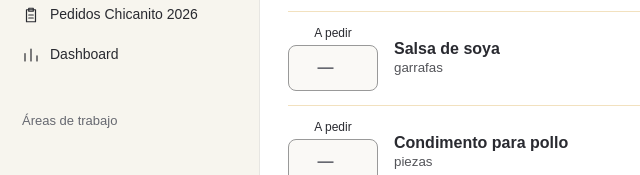
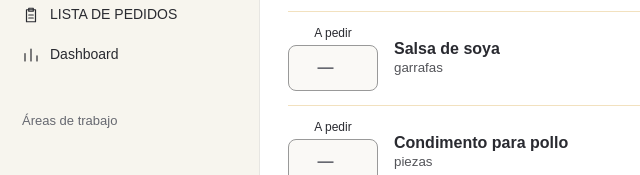
Before and after one commit to MiguelEnriquePortilla/chickenia, a website: page ChickenIA/pedidos.html in a window 1280 px wide. Shown: the part 358-533 px from the top of the page, 0-640 px from the left. Drawn offline with Linux system fonts and the light colour scheme.

Commit message:
Actualiza lista de pedidos y agrega condimento de espagueti a SAMS

```diff
--- a/ChickenIA/js/area-navigation.js
+++ b/ChickenIA/js/area-navigation.js
@@ -46,7 +46,7 @@
     callback=onSelect;if(mounted){select(selected);return;}mounted=true;
     container.classList.add('area-shell');
     const aside=document.createElement('aside');aside.className='area-sidebar';aside.setAttribute('aria-label','Navegación principal');
-    const destinations=[['/','Inicio','M3 10l9-7 9 7 M5 9v12h14V9'],['/supervision.html','Supervisión y asistencia','M6 5h12v16H6z M9 3h6v4H9z M9 12l2 2 4-4'],['/produccion-diaria.html','Producción Diaria','M4 4h16v16H4z M8 8h8 M8 12h8 M8 16h8'],['/rastro.html','Rastro','M4 5h16v15H4z M8 2v6 M16 2v6'],['/proteinas.html','Proteínas Sucursal','M3 8l9-5 9 5v12H3z'],['/proteinas-movil.html','Proteínas Móvil','M3 6h12v12H3z M15 10h4l2 4v4h-6 M6 21a2 2 0 100-4 2 2 0 000 4 M18 21a2 2 0 100-4 2 2 0 000 4'],['/captura.html?mode=close&format=digital','Caja','M4 10h16v10H4z M7 10V4h10v6'],['/pedidos.html','Pedidos Chicanito 2026','M6 5h12v16H6z M9 3h6v4H9z M9 12h6 M9 16h6'],['/dashboard.html','Dashboard','M4 20V10 M12 20V4 M20 20v-7']];
+    const destinations=[['/','Inicio','M3 10l9-7 9 7 M5 9v12h14V9'],['/supervision.html','Supervisión y asistencia','M6 5h12v16H6z M9 3h6v4H9z M9 12l2 2 4-4'],['/produccion-diaria.html','Producción Diaria','M4 4h16v16H4z M8 8h8 M8 12h8 M8 16h8'],['/rastro.html','Rastro','M4 5h16v15H4z M8 2v6 M16 2v6'],['/proteinas.html','Proteínas Sucursal','M3 8l9-5 9 5v12H3z'],['/proteinas-movil.html','Proteínas Móvil','M3 6h12v12H3z M15 10h4l2 4v4h-6 M6 21a2 2 0 100-4 2 2 0 000 4 M18 21a2 2 0 100-4 2 2 0 000 4'],['/captura.html?mode=close&format=digital','Caja','M4 10h16v10H4z M7 10V4h10v6'],['/pedidos.html','LISTA DE PEDIDOS','M6 5h12v16H6z M9 3h6v4H9z M9 12h6 M9 16h6'],['/dashboard.html','Dashboard','M4 20V10 M12 20V4 M20 20v-7']];
     aside.innerHTML=`<div class="sidebar-top"><a href="/" class="sidebar-brand">Chicken <span>ChicanIA</span></a><button type="button" class="sidebar-toggle" aria-label="Contraer menú" aria-expanded="true">${icon('M3 4h18v16H3z M9 4v16')}</button></div><nav class="primary-navigation" aria-label="Apartados">${destinations.map(([href,label,path])=>`<a data-module-path="${href}">${icon(path)}<span>${label}</span></a>`).join('')}</nav><div id="sidebar-inventory"></div><details class="sidebar-areas"><summary>Áreas de trabajo</summary><nav aria-label="Áreas">${definitions.map(([code,name,path])=>`<button type="button" data-nav-area="${code}" title="${name}">${icon(path)}<span>${name}</span></button>`).join('')}</nav></details><div class="sidebar-footer"><span>Chicken Chicanito</span></div>`;
     container.prepend(aside);
 
--- a/ChickenIA/js/regular-orders-data.js
+++ b/ChickenIA/js/regular-orders-data.js
@@ -118,6 +118,12 @@ window.RegularOrdersData = {
       [
         "Ajos",
         "Bolsas",
+        "",
+        ""
+      ],
+      [
+        "Condimento de espagueti",
+        "",
         "",
         ""
       ]
--- a/ChickenIA/js/regular-orders.js
+++ b/ChickenIA/js/regular-orders.js
@@ -46,8 +46,8 @@
  const quantity=v=>{const n=Number(String(v??'').replace(',','.'));return Number.isFinite(n)&&n>0&&n<=1000000?n:null;};
  const selected=()=>rows().map((row,i)=>({row,qty:quantity(current()[i])})).filter(x=>x.qty!==null);
  const date=()=>new Date().toLocaleDateString('es-MX',{timeZone:'America/Mexico_City',day:'numeric',month:'long'}).replace(/de (\p{L})/u,(_,letter)=>'de '+letter.toUpperCase());
- function text(){return ['🛒 *Pedidos Chicanito 2026*','📦 *'+supplier+'*','📅 '+date(),'',...selected().map(({row,qty})=>`• *${qty}${row[1]?" "+row[1]:""}* - ${row[0]}`),...(current().note?['','📝 *Nota:* '+current().note]:[])].join('\n');}
- function update(){const count=selected().length;for(const id of ['copy','share','whatsapp'])$(id).disabled=!count;$('capture-title').textContent='Pedidos Chicanito 2026 · '+supplier;$('capture-date').textContent=date();$('capture-lines').replaceChildren();for(const {row,qty} of selected()){const p=document.createElement('p');p.textContent=`${qty}${row[1]?" "+row[1]:""} · ${row[0]}`;$('capture-lines').append(p);}if(!count)$('capture-lines').textContent='Escribe cantidades para preparar el pedido.';$('capture-note').textContent=current().note?'Nota: '+current().note:'';}
+ function text(){return ['🛒 *LISTA DE PEDIDOS*','📦 *'+supplier+'*','📅 '+date(),'',...selected().map(({row,qty})=>`• *${qty}${row[1]?" "+row[1]:""}* - ${row[0]}`),...(current().note?['','📝 *Nota:* '+current().note]:[])].join('\n');}
+ function update(){const count=selected().length;for(const id of ['copy','share','whatsapp'])$(id).disabled=!count;$('capture-title').textContent='LISTA DE PEDIDOS · '+supplier;$('capture-date').textContent=date();$('capture-lines').replaceChildren();for(const {row,qty} of selected()){const p=document.createElement('p');p.textContent=`${qty}${row[1]?" "+row[1]:""} · ${row[0]}`;$('capture-lines').append(p);}if(!count)$('capture-lines').textContent='Escribe cantidades para preparar el pedido.';$('capture-note').textContent=current().note?'Nota: '+current().note:'';}
  function render(){
   $('suppliers').replaceChildren();for(const name of Object.keys(data.suppliers)){const b=document.createElement('button');b.type='button';b.textContent=name;if(name===supplier)b.setAttribute('aria-current','page');b.onclick=()=>{supplier=name;status('');$('manual-copy').hidden=true;render();};$('suppliers').append(b);}
   $('products').replaceChildren();rows().forEach((row,i)=>{if(supplier==='PEREGRINA'&&i===data.suppliers.PEREGRINA.length){const h=document.createElement('h2');h.textContent='Harina para crujiente · pedido especial';$('products').append(h);}
@@ -59,7 +59,7 @@
  $('preview').onclick=()=>{preview=!preview;$('editor').classList.toggle('orders-preview',preview);$('products').hidden=preview;$('clear').hidden=preview;$('capture').hidden=!preview;document.querySelector('main').classList.toggle('capture-mode',preview);$('preview').textContent=preview?'Volver a editar':'Ver pedido para captura';update();};
  async function copy(){try{await navigator.clipboard.writeText(text());status('Pedido copiado. Pégalo en el chat de WhatsApp.');}catch{$('manual-copy').hidden=false;$('order-text').value=text();$('order-text').focus();$('order-text').select();status('Selecciona y copia el texto del pedido.');}}
  $('copy').onclick=copy;
- $('share').onclick=async()=>{if(!navigator.share){await copy();return;}try{await navigator.share({title:'Pedidos Chicanito 2026 · '+supplier,text:text()});status('Pedido compartido con la aplicación elegida.');}catch(e){if(e.name!=='AbortError')await copy();}};
+ $('share').onclick=async()=>{if(!navigator.share){await copy();return;}try{await navigator.share({title:'LISTA DE PEDIDOS · '+supplier,text:text()});status('Pedido compartido con la aplicación elegida.');}catch(e){if(e.name!=='AbortError')await copy();}};
  $('whatsapp').onclick=()=>window.open('https://wa.me/?text='+encodeURIComponent(text()),'_blank','noopener,noreferrer');
  render();
 })();
--- a/ChickenIA/pedidos.html
+++ b/ChickenIA/pedidos.html
@@ -1,3 +1,3 @@
 <!doctype html>
-<html lang="es"><head><meta charset="utf-8"><meta name="viewport" content="width=device-width, initial-scale=1"><title>Pedidos Chicanito 2026</title><meta name="theme-color" content="#17213e"><link rel="icon" href="/icons/icon-32.png"><link rel="manifest" href="/manifest.json"><link rel="stylesheet" href="/css/style.css"><link rel="stylesheet" href="/css/area-navigation.css"><link rel="stylesheet" href="/css/shared-shell.css"><link rel="stylesheet" href="/css/regular-orders.css"><script>try{if(localStorage.getItem('chickenia_theme')==='dark')document.documentElement.dataset.theme='dark';}catch{}</script><script src="/js/area-navigation.js"></script><script defer src="/js/shared-shell.js"></script><script defer src="/js/regular-orders-data.js"></script><script defer src="/js/regular-orders.js"></script></head>
-<body data-shared-standalone="true"><main class="orders-main"><header><p class="orders-eyebrow">COMPRAS REGULARES</p><h1>Pedidos Chicanito 2026</h1><p>Escribe la cantidad delante de cada producto. Solo se incluirán las cantidades mayores que cero.</p></header><nav id="suppliers" aria-label="Proveedor"></nav><section id="editor"><div class="orders-tools"><button id="clear" type="button">Limpiar cantidades</button><button id="preview" type="button">Ver pedido para captura</button></div><p class="orders-hint">Tu pedido y las existencias se conservan en este dispositivo. Existencia vac?a significa sin conteo; 0 significa que no hay.</p><div id="products"></div></section><section id="capture" hidden><h2 id="capture-title"></h2><p id="capture-date"></p><div id="capture-lines"></div><p id="capture-note"></p></section><label class="orders-note">Nota para el proveedor<textarea id="note" rows="2" maxlength="1000" placeholder="Indicaciones de entrega u observaciones"></textarea></label><div class="orders-actions"><button id="copy" type="button">Copiar pedido</button><button id="share" type="button">Compartir</button><button id="whatsapp" type="button">Abrir WhatsApp</button></div><p id="orders-status" role="status" aria-live="polite"></p><div id="manual-copy" hidden><label>Copia este texto<textarea id="order-text" readonly rows="10"></textarea></label></div><noscript>Activa JavaScript para preparar tu pedido.</noscript></main></body></html>
+<html lang="es"><head><meta charset="utf-8"><meta name="viewport" content="width=device-width, initial-scale=1"><title>LISTA DE PEDIDOS</title><meta name="theme-color" content="#17213e"><link rel="icon" href="/icons/icon-32.png"><link rel="manifest" href="/manifest.json"><link rel="stylesheet" href="/css/style.css"><link rel="stylesheet" href="/css/area-navigation.css"><link rel="stylesheet" href="/css/shared-shell.css"><link rel="stylesheet" href="/css/regular-orders.css"><script>try{if(localStorage.getItem('chickenia_theme')==='dark')document.documentElement.dataset.theme='dark';}catch{}</script><script src="/js/area-navigation.js"></script><script defer src="/js/shared-shell.js"></script><script defer src="/js/regular-orders-data.js"></script><script defer src="/js/regular-orders.js"></script></head>
+<body data-shared-standalone="true"><main class="orders-main"><header><p class="orders-eyebrow">COMPRAS REGULARES</p><h1>LISTA DE PEDIDOS</h1><p>Escribe la cantidad delante de cada producto. Solo se incluirán las cantidades mayores que cero.</p></header><nav id="suppliers" aria-label="Proveedor"></nav><section id="editor"><div class="orders-tools"><button id="clear" type="button">Limpiar cantidades</button><button id="preview" type="button">Ver pedido para captura</button></div><p class="orders-hint">Tu pedido y las existencias se conservan en este dispositivo. Existencia vac?a significa sin conteo; 0 significa que no hay.</p><div id="products"></div></section><section id="capture" hidden><h2 id="capture-title"></h2><p id="capture-date"></p><div id="capture-lines"></div><p id="capture-note"></p></section><label class="orders-note">Nota para el proveedor<textarea id="note" rows="2" maxlength="1000" placeholder="Indicaciones de entrega u observaciones"></textarea></label><div class="orders-actions"><button id="copy" type="button">Copiar pedido</button><button id="share" type="button">Compartir</button><button id="whatsapp" type="button">Abrir WhatsApp</button></div><p id="orders-status" role="status" aria-live="polite"></p><div id="manual-copy" hidden><label>Copia este texto<textarea id="order-text" readonly rows="10"></textarea></label></div><noscript>Activa JavaScript para preparar tu pedido.</noscript></main></body></html>
```
Also changed, not shown: ChickenIA/index.html (+1 -1 lines).
